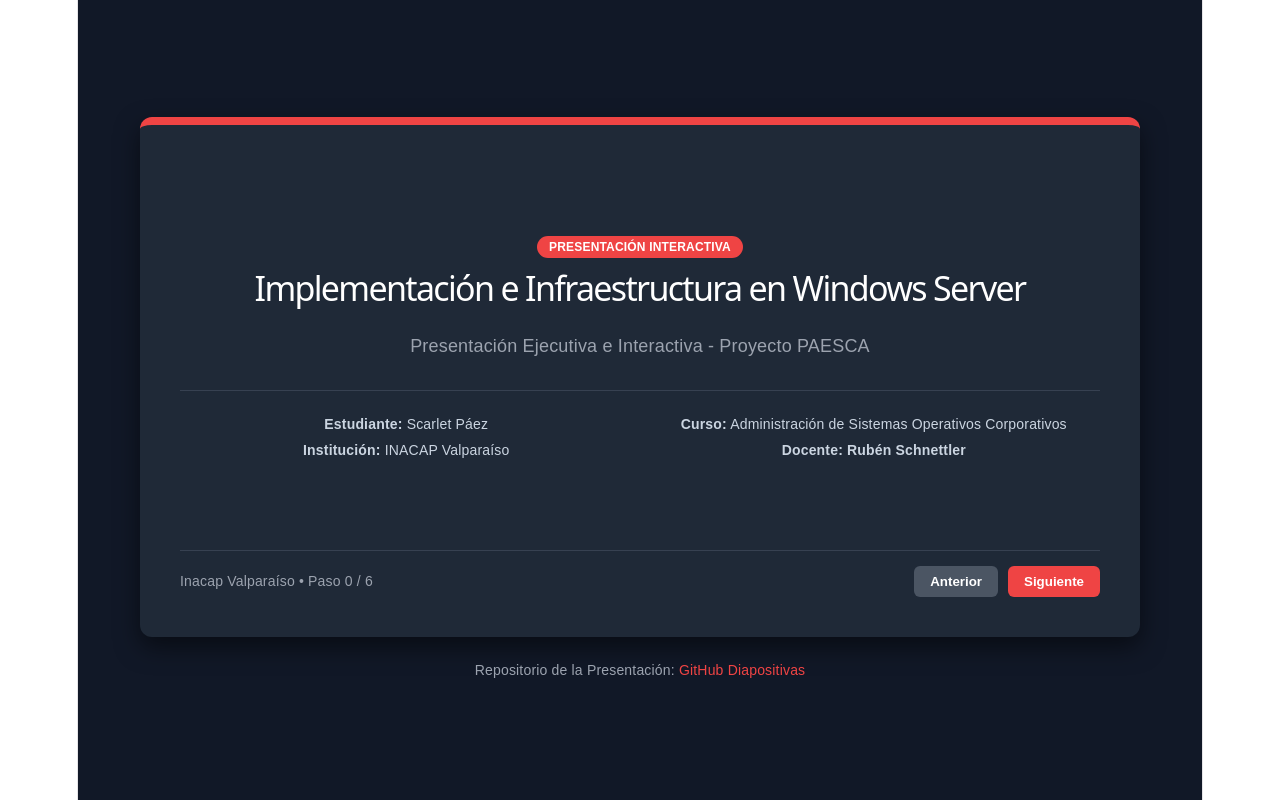
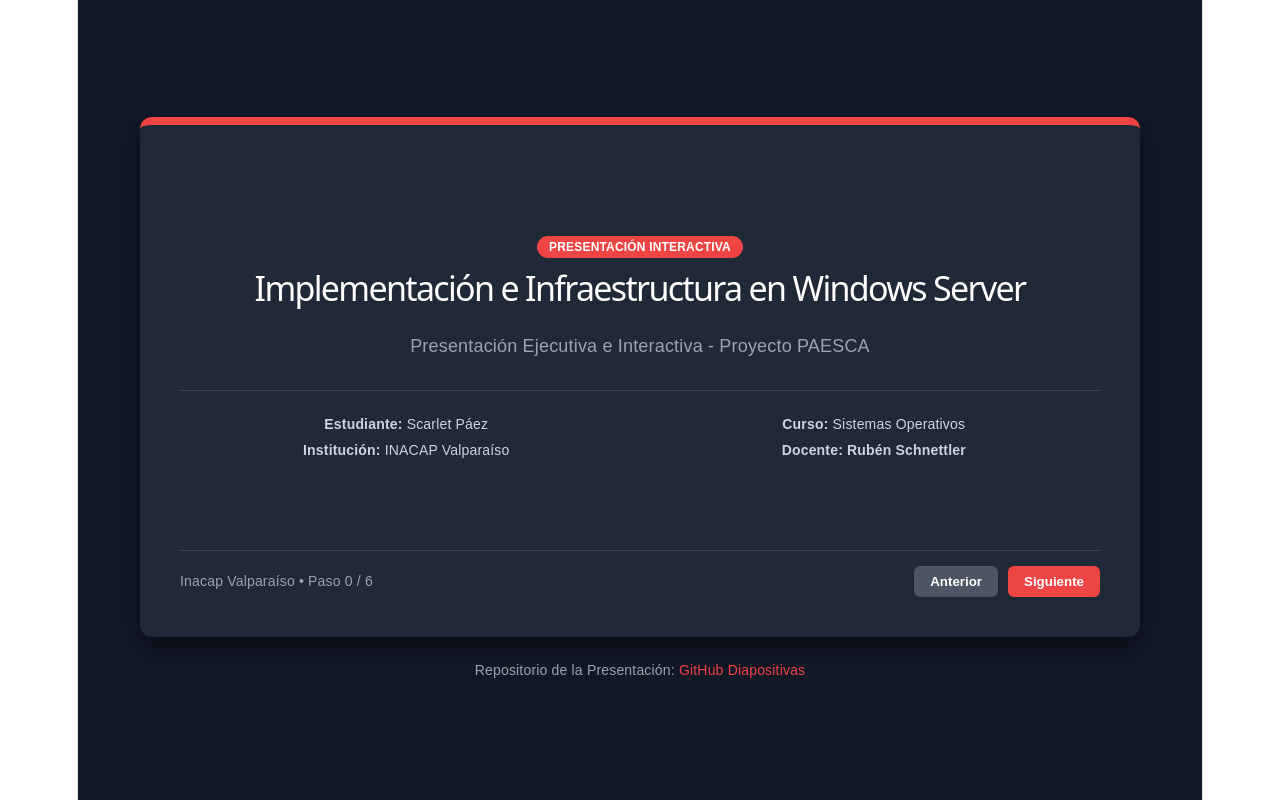
Before and after one commit to scarletpaez-2001/presentacion_wiki_paesca, a React (Vite) app: page / in a window 1280 px wide. Built offline with nearby package versions, Linux system fonts and the light colour scheme.

Commit message:
Ultimos arreglos

```diff
--- a/src/App.jsx
+++ b/src/App.jsx
@@ -6,13 +6,14 @@ const slides = [
     subtitle: "Presentación Ejecutiva e Interactiva - Proyecto PAESCA",
     institution: "INACAP Valparaíso",
     author: "Scarlet Páez",
-    course: "Administración de Sistemas Operativos Corporativos",
+    course: "Sistemas Operativos",
     professor: "Docente: Rubén Schnettler",
     isPortada: true
   },
   {
     title: "Paso 1: Instalación y Configuración Base del Sistema",
     points: [
+      "Aquí se puede apreciar la instalación del sistema operativo Windows Server",
       "Aprovisionamiento base mediante entorno virtualizado seguro.",
       "Asignación del Hostname formal del Servidor Corporativo.",
       "Configuración de direccionamiento IP estático e interfaces de red."
```
